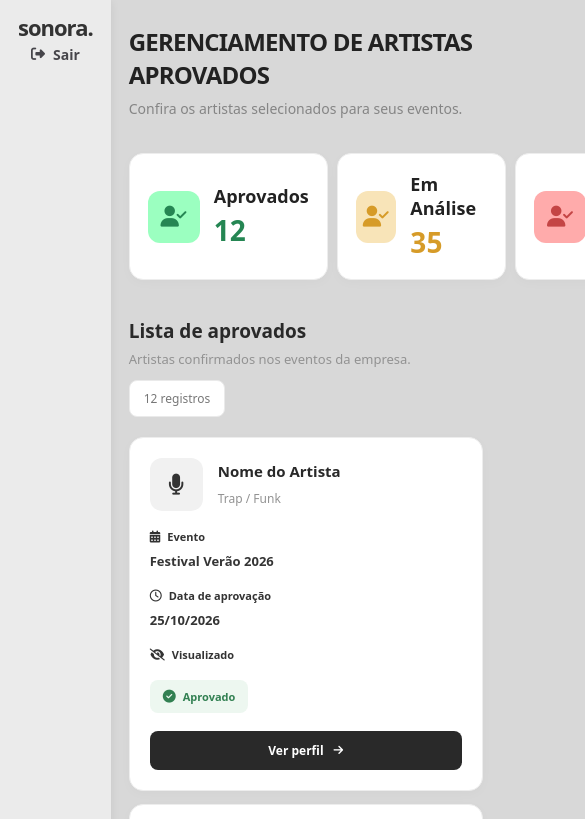
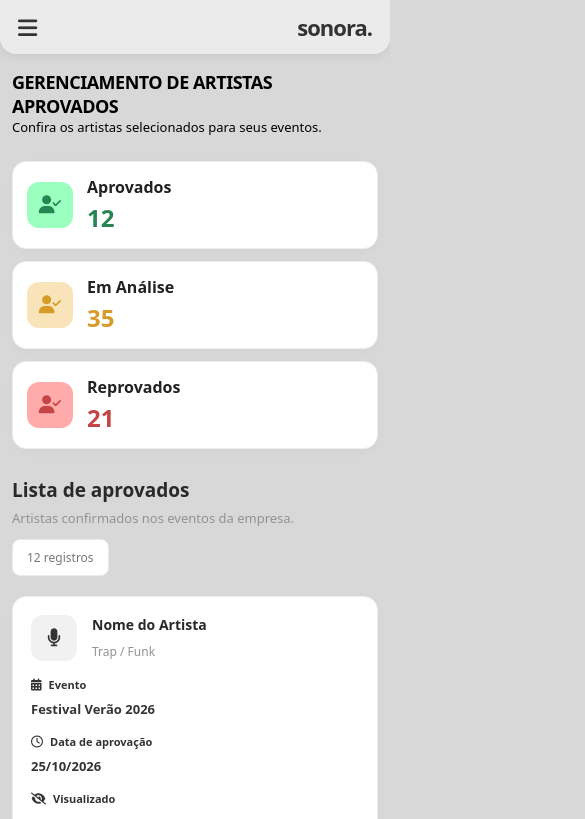
Before and after one commit to Grupo-1-2ADSA26/sonora, a website: page public/empresa/aprovados.html in a window 390 px wide. Shown: the top 819 px of the page, 585 px wide, since content can reach past the window. Drawn offline with Linux system fonts and the light colour scheme.

Commit message:
feat: resolvendo pendências frontend

```diff
--- a/public/css/empresa/aprovados.css
+++ b/public/css/empresa/aprovados.css
@@ -15,31 +15,21 @@ body {
     margin-left: 210px;
     padding: 30px;
     width: calc(100% - 210px);
+    min-width: 0;
 }
 
 .cabecalho-pagina {
     display: flex;
     justify-content: space-between;
     align-items: center;
+    gap: 15px;
     margin-bottom: 35px;
-}
-
-.cabecalho-pagina h1 {
-    font-size: 24px;
-    font-weight: 700;
-    color: #222;
-    letter-spacing: -0.8px;
-}
-
-.cabecalho-pagina p {
-    margin-top: 8px;
-    color: #858585;
-    font-size: 14px;
 }
 
 .icone-cabecalho {
     width: 55px;
     height: 55px;
+    flex-shrink: 0;
     background: #242424;
     color: #fff;
     border-radius: 14px;
@@ -53,12 +43,14 @@ body {
 
 .area-estatisticas {
     display: flex;
+    flex-wrap: wrap;
     margin-bottom: 38px;
-    gap: 2.5%;
+    gap: 18px;
 }
 
 .cartao-estatistica {
-    width: 270px;
+    flex: 1 1 220px;
+    min-width: 0;
     background: #fff;
     padding: 18px;
     border: 1px solid #ededed;
@@ -72,6 +64,8 @@ body {
 }
 
 .estatistica-icone {
+    flex-shrink: 0;
+
     width: 52px;
     height: 52px;
     background: #f0f0f0;
@@ -316,6 +310,9 @@ body {
 .botao-detalhes:hover i {
     transform: translateX(3px);
 }
+/* ==========================
+   TABLETS
+========================== */
 
 @media (max-width: 1100px) {
 
@@ -333,51 +330,68 @@ body {
     }
 
     .botao-detalhes {
-        justify-self: end;
+        grid-column: span 2;
     }
-
 }
 
+/* ==========================
+   TABLET PEQUENO E CELULAR
+========================== */
+
 @media (max-width: 768px) {
+
+    body {
+        flex-direction: column;
+    }
 
     .conteudo-principal {
         margin-left: 0;
         width: 100%;
-        padding: 25px 18px;
+        padding: 20px 16px;
+    }
+
+    .cabecalho-pagina {
+        margin-bottom: 25px;
+        gap: 12px;
     }
 
     .cabecalho-pagina h1 {
+        font-size: 20px;
+        letter-spacing: -0.5px;
+    }
+
+    .cabecalho-pagina p {
+        font-size: 13px;
+    }
+
+    .area-estatisticas {
+        flex-direction: column;
+        gap: 12px;
+        margin-bottom: 28px;
+    }
+
+    .cartao-estatistica {
+        flex: none;
+        width: 100%;
+        padding: 14px;
+    }
+
+    .estatistica-icone {
+        width: 46px;
+        height: 46px;
+        font-size: 18px;
+    }
+
+    .estatistica-informacoes span {
+        font-size: 16px;
+    }
+
+    .estatistica-informacoes strong {
         font-size: 24px;
     }
 
-    .area-estatisticas {
-        width: 100%;
-    }
-
-    .cartao-estatistica {
-        width: 100%;
-    }
-
-    .cartao-artista {
-        grid-template-columns: 1fr;
-        padding: 20px;
-        gap: 18px;
-    }
-
-    .artista-identificacao {
-        grid-column: auto;
-    }
-
-    .botao-detalhes {
-        width: 100%;
-        justify-self: stretch;
-    }
-
-    .status-aprovacao {
-        justify-self: start;
-    }
-
     .cabecalho-secao {
+        flex-wrap: wrap;
         align-items: flex-start;
         gap: 12px;
     }
@@ -386,16 +400,56 @@ body {
         white-space: nowrap;
     }
 
+    .cartao-artista {
+        grid-template-columns: 1fr;
+        padding: 18px;
+        gap: 16px;
+    }
+
+    .artista-identificacao {
+        grid-column: auto;
+    }
+
+    .status-aprovacao {
+        justify-self: start;
+    }
+
+    .botao-detalhes {
+        grid-column: auto;
+        width: 100%;
+    }
 }
+
+/* ==========================
+   CELULARES PEQUENOS
+========================== */
 
 @media (max-width: 420px) {
 
+    .conteudo-principal {
+        padding: 16px 12px;
+    }
+
     .icone-cabecalho {
         display: none;
+    }
+
+    .cabecalho-pagina h1 {
+        font-size: 18px;
     }
 
     .cabecalho-secao {
         flex-direction: column;
     }
 
+    .artista-avatar {
+        width: 46px;
+        height: 46px;
+        min-width: 46px;
+        font-size: 18px;
+    }
+
+    .artista-informacoes h3 {
+        font-size: 14px;
+    }
 }
--- a/public/css/empresa/perfil.css
+++ b/public/css/empresa/perfil.css
@@ -15,6 +15,7 @@ body {
     margin-left: 210px;
     padding: 30px;
     width: calc(100% - 210px);
+    min-width: 0;
     display: flex;
     flex-direction: column;
 }
@@ -25,6 +26,7 @@ body {
     font-weight: 800;
     margin-bottom: 20px;
     text-transform: uppercase;
+    overflow-wrap: anywhere;
 }
 
 .profile-container {
@@ -91,6 +93,7 @@ body {
     padding: 14px 20px;
     display: flex;
     flex-direction: column;
+    min-width: 0;
 }
 
 .field-group label {
@@ -112,6 +115,7 @@ body {
     color: #111;
     font-weight: 500;
     width: 100%;
+    min-width: 0;
 }
 
 .password-box {
@@ -172,8 +176,6 @@ body {
     background-color: #9a0007;
 }
 
-
-
 /* ==============================
    RESPONSIVIDADE
 ============================== */
@@ -193,30 +195,16 @@ body {
     }
 }
 
-/* Celulares */
+/* Tablet pequeno e celular */
 @media (max-width: 768px) {
-
     body {
-        display: flex;
         flex-direction: column;
-        width: 100%;
-        min-width: 0;
-        overflow-x: hidden;
-    }
-
-    .box-menu {
-        width: 100%;
-        min-width: 0;
-        flex: 0 0 auto;
     }
 
     .main-content {
-        margin: 0;
+        margin-left: 0;
+        width: 100%;
         padding: 20px 16px;
-        width: 100%;
-        max-width: 100%;
-        min-width: 0;
-        flex: 1 1 auto;
     }
 
     .page-header h1 {
@@ -224,52 +212,36 @@ body {
         margin-bottom: 18px;
     }
 
-    .profile-container {
-        width: 100%;
-        justify-content: center;
-    }
-
     .profile-card {
-        width: 100%;
-        max-width: 100%;
         padding: 18px;
         border-radius: 18px;
     }
 
     .profile-form {
         gap: 12px;
-        width: 100%;
     }
 
     .field-group {
-        width: 100%;
-        min-width: 0;
-        padding: 12px;
+        padding: 12px 14px;
         border-radius: 14px;
     }
 
     .field-group label {
         flex-wrap: wrap;
+        row-gap: 4px;
         font-size: 12px;
+        line-height: 1.4;
     }
 
-    /* Campos de nome e e-mail */
+    /* Funcionário: input dentro do label, desce para a linha de baixo */
     .field-group label input {
         flex: 1 1 100%;
-        width: 100%;
-        min-width: 0;
-        margin-top: 5px;
-        font-size: 16px;
     }
 
-    /* Campo de senha */
-    .password-box {
-        width: 100%;
-        min-width: 0;
-    }
-
-    .password-box input {
-        min-width: 0;
+    /* Vale para as duas telas: label+input irmãos, select e senha */
+    .field-group input,
+    .field-group select {
+        min-height: 28px;
         font-size: 16px;
     }
 
@@ -285,15 +257,14 @@ body {
 
     .btn-primary,
     .btn-danger {
+        flex: none;
         width: 100%;
-        flex: auto;
-        padding: 13px;
+        padding: 14px;
     }
 }
 
 /* Celulares pequenos */
 @media (max-width: 380px) {
-
     .main-content {
         padding: 16px 12px;
     }
@@ -307,6 +278,6 @@ body {
     }
 
     .field-group {
-        padding: 10px;
+        padding: 10px 12px;
     }
 }
--- a/public/css/empresa/pesquisaArtista.css
+++ b/public/css/empresa/pesquisaArtista.css
@@ -631,7 +631,6 @@ button:focus-visible,
 input:focus-visible {
     outline-offset: 3px;
 }
-
 /* ==========================
    TABLETS
 ========================== */
@@ -652,25 +651,31 @@ input:focus-visible {
 }
 
 /* ==========================
-   TELAS MENORES
+   TABLET PEQUENO E CELULAR
 ========================== */
 
-@media (max-width: 700px) {
+@media (max-width: 768px) {
+    body {
+        flex-direction: column;
+    }
+
     .main-content {
         margin-left: 0;
         width: 100%;
-        padding: 20px;
+        padding: 18px;
     }
 
     .search-bar {
         flex-direction: column;
         gap: 12px;
+        margin-bottom: 20px;
     }
 
     .search-input {
+        width: 100%;
+        flex: auto;
         min-height: 48px;
-        flex: auto;
-        width: 100%;
+        padding: 0 15px;
     }
 
     .btn-primary {
@@ -678,13 +683,40 @@ input:focus-visible {
     }
 
     .card {
-        padding: 19px;
+        padding: 18px;
         border-radius: 17px;
+        margin-bottom: 16px;
+    }
+
+    .card-header {
+        flex-direction: column;
+        align-items: flex-start;
+        gap: 10px;
+    }
+
+    .data-badge {
+        white-space: normal;
+    }
+
+    .profile-header {
+        gap: 14px;
+    }
+
+    .avatar-lg {
+        width: 56px;
+        height: 56px;
+        border-radius: 16px;
+        font-size: 22px;
+    }
+
+    .profile-meta h2 {
+        font-size: 19px;
     }
 
     .artist-analysis-grid {
         grid-template-columns: repeat(2, minmax(0, 1fr));
         gap: 10px;
+        margin-top: 18px;
     }
 
     .analysis-card {
@@ -702,6 +734,16 @@ input:focus-visible {
         font-size: 18px;
     }
 
+    .analysis-content {
+        gap: 20px;
+        margin-top: 22px;
+        padding-top: 20px;
+    }
+
+    .chart-container {
+        height: 230px;
+    }
+
     .dashboard-grid {
         grid-template-columns: 1fr;
         gap: 16px;
@@ -710,15 +752,12 @@ input:focus-visible {
     .section-panel {
         padding: 12px;
         border-radius: 18px;
+        gap: 14px;
     }
 
-    .card-header {
+    .track-list li {
         align-items: flex-start;
-    }
-
-    .data-badge {
-        white-space: normal;
-        text-align: center;
+        gap: 8px;
     }
 }
 
@@ -728,6 +767,10 @@ input:focus-visible {
 
 @media (max-width: 400px) {
     .main-content {
+        padding: 12px;
+    }
+
+    .card {
         padding: 14px;
     }
 
@@ -741,26 +784,22 @@ input:focus-visible {
     }
 
     .avatar-lg {
-        width: 54px;
-        height: 54px;
-        border-radius: 15px;
-        font-size: 21px;
+        width: 48px;
+        height: 48px;
+        border-radius: 14px;
+        font-size: 19px;
     }
 
     .profile-meta h2 {
-        font-size: 18px;
-    }
-
-    .track-list li {
-        align-items: flex-start;
+        font-size: 17px;
     }
 
     .track-stats {
-        max-width: 100px;
+        max-width: 90px;
         overflow-wrap: anywhere;
     }
 
     .chart-container {
-        height: 220px;
+        height: 200px;
     }
 }
--- a/public/empresa/aprovados.html
+++ b/public/empresa/aprovados.html
@@ -1,5 +1,6 @@
 <!DOCTYPE html>
 <html lang="pt-BR">
+
 <head>
     <meta charset="UTF-8">
     <meta name="viewport" content="width=device-width, initial-scale=1.0">
@@ -9,22 +10,33 @@
     <link rel="stylesheet" href="../css/menu.css">
     <link rel="stylesheet" href="../css/empresa/aprovados.css">
 </head>
+
 <body>
     <aside class="box-menu">
+        <input type="checkbox" id="menu-toggle" class="menu-toggle">
+
+        <div class="menu-top">
+            <label for="menu-toggle" class="btn-hamburguer">
+                <i class="fa-solid fa-bars"></i>
+            </label>
             <p class="logo">sonora.</p>
+        </div>
+
         <ul class="lista">
             <li><a href="dashboard.html"><i class="fa-solid fa-house"></i>Início</a></li>
-            <li><a href="pesquisaArtista.html"><i class="fa-solid fa-magnifying-glass"></i>Artistas</a></li>
+            <li class="ativo"><a href="pesquisaArtista.html"><i class="fa-solid fa-magnifying-glass"></i>Artistas</a>
+            </li>
             <li><a href="cadastroFuncionario.html"><i class="fa-solid fa-users"></i>Funcionários</a></li>
-            <li class="ativo"><a href="aprovados.html"><i class="fa-solid fa-user-pen"></i>Aprovados</a></li>
+            <li><a href="aprovados.html"><i class="fa-solid fa-user-pen"></i>Aprovados</a></li>
             <li><a href="gerenciamentoEventos.html"><i class="fa-solid fa-music"></i>Eventos</a></li>
             <li><a href="notificacoes.html"><i class="fa-solid fa-bell"></i>Notificações</a></li>
             <li><a href="perfilEmpresa.html"><i class="fa-solid fa-building"></i>Perfil Empresa</a></li>
             <li><a href="perfil.html"><i class="fa-solid fa-user"></i>Perfil</a></li>
+
+            <li class="box-sair">
+                <a class="botao-sair" href="../index.html"><i class="fa-solid fa-right-from-bracket"></i> Sair</a>
+            </li>
         </ul>
-            <div class="box-sair">
-                <a class="botao-sair" href="../index.html"><i class="fa-solid fa-right-from-bracket"></i> Sair</a>
-            </div>
     </aside>
 
     <main class="conteudo-principal">
```
Also changed, not shown: public/empresa/cadastroFuncionario.html (+2 -6 lines), public/empresa/gerenciamentoEventos.html (+1 -7 lines), public/empresa/notificacoes.html (+1 -5 lines), public/empresa/perfil.html (+2 -7 lines), public/empresa/perfilEmpresa.html (+2 -5 lines), public/empresa/pesquisaArtista.html (+26 -9 lines). Lines whose indentation alone changed are shown as unchanged.
